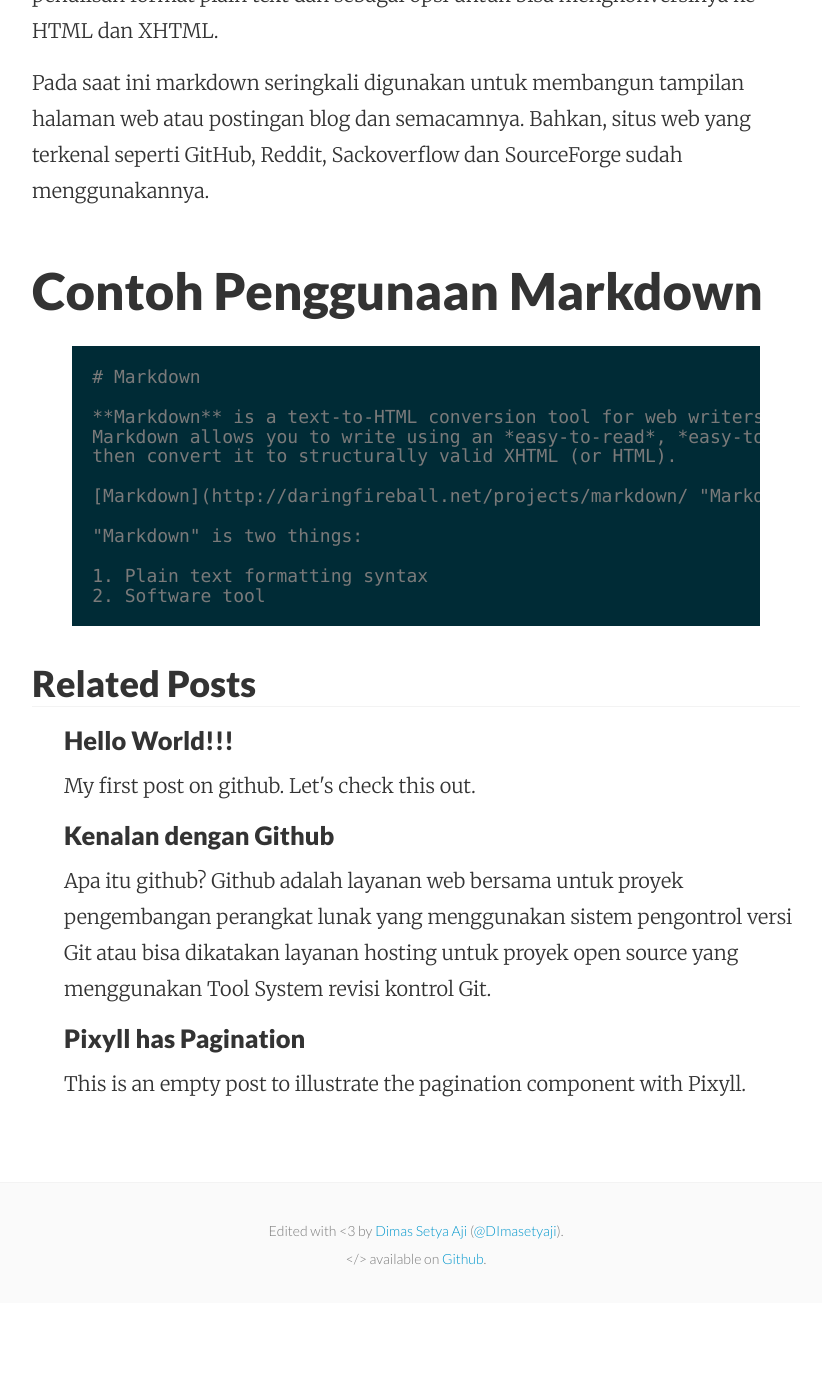
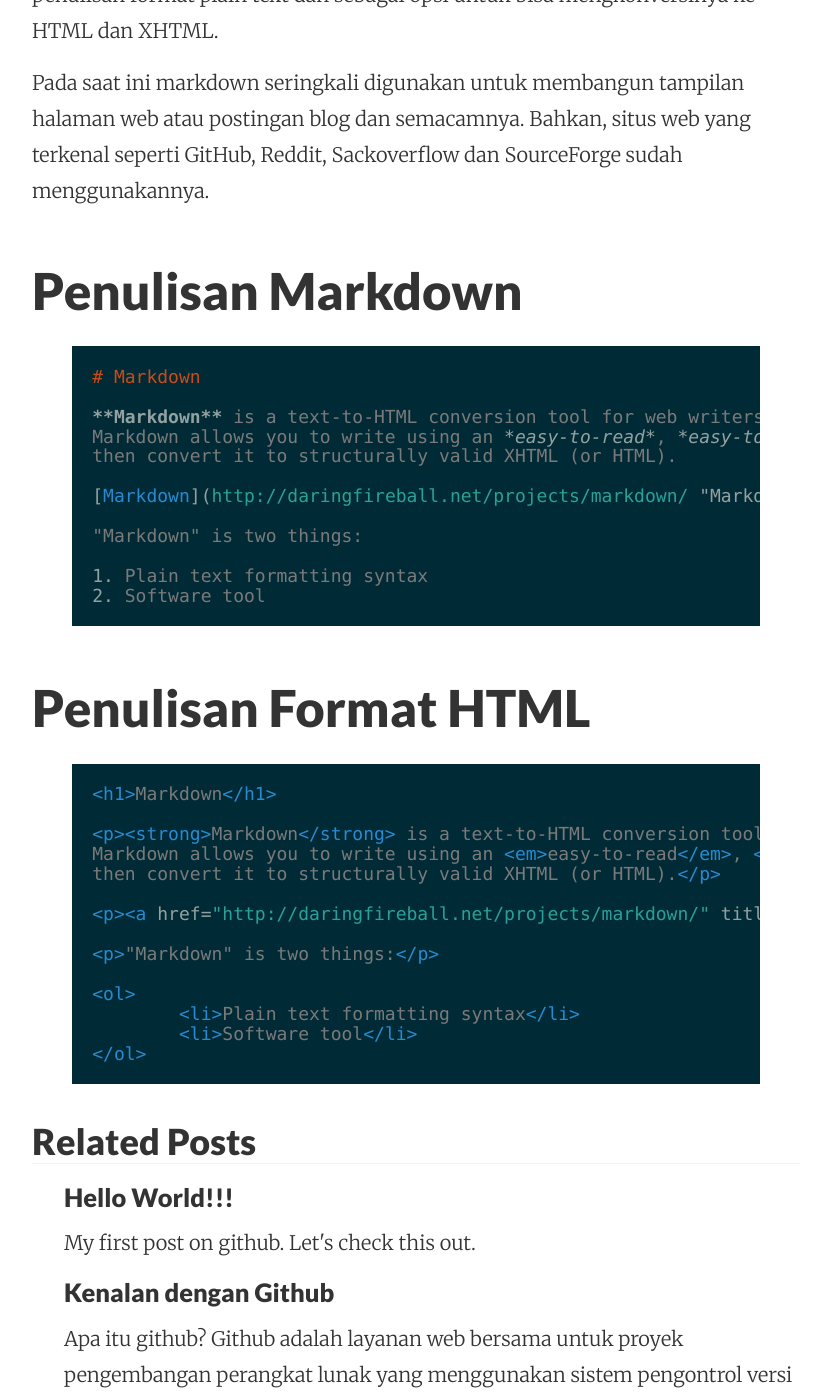
Before and after one commit to D3f4lt/d3f4lt.github.io, a Jekyll site: the page built from _posts/2014-06-09-kenalan-dengan-markdown.md, in a window 1280 px wide and 1400 px high, scrolled down 1263 px. Shown: the whole window, without its empty margins (224-1046 px from the left). Built offline with Jekyll 4.4.1, drawn with Linux system fonts in a browser that asks for light colours; nearby versions of some CDN libraries; before the commit the page ends 2566 px from its top, so only the background shows below that.

Commit message:
Update 2014-06-09-kenalan-dengan-markdown.md

```diff
--- a/_posts/2014-06-09-kenalan-dengan-markdown.md
+++ b/_posts/2014-06-09-kenalan-dengan-markdown.md
@@ -7,7 +7,6 @@ categories: pengetahuan post
 ---
 
 ![Maarkdown](https://octodex.github.com/images/collabocats.jpg)
-
 ## Apa itu Markdown? ##
 
 Markdown merupakan gaya penulisan text-to-HTML yang digunakan untuk membuat konten tertentu pada suatu web dengan kata lain konversi penulisan format berupa plain text yang dikonversi menjadi html pada web. Dengan Markdown memungkinkan untuk membuat sebuah format html dengan sangat sederhana dan hemat. (easy-to-read dan easy-to write)
@@ -16,9 +15,9 @@ Markdown dibuat pertama kali oleh John Gruber sejak 2004 dengan bahasa Perl. Tuj
 
 Pada saat ini markdown seringkali digunakan untuk membangun tampilan halaman web atau postingan blog dan semacamnya. Bahkan, situs web yang terkenal seperti GitHub, Reddit, Sackoverflow dan SourceForge sudah menggunakannya.
 
-## Contoh Penggunaan Markdown
+## Penulisan Markdown
 
-{% highlight html %}
+{% highlight markdown %}
 # Markdown
 
 **Markdown** is a text-to-HTML conversion tool for web writers.
@@ -31,4 +30,25 @@ then convert it to structurally valid XHTML (or HTML).
 
 1. Plain text formatting syntax
 2. Software tool
+
 {% endhighlight %}
+
+## Penulisan Format HTML
+
+{% highlight html %}
+<h1>Markdown</h1>
+
+<p><strong>Markdown</strong> is a text-to-HTML conversion tool for web writers.
+Markdown allows you to write using an <em>easy-to-read</em>, <em>easy-to-write</em> plain text format,
+then convert it to structurally valid XHTML (or HTML).</p>
+
+<p><a href="http://daringfireball.net/projects/markdown/" title="Markdown">Markdown</a></p>
+
+<p>"Markdown" is two things:</p>
+
+<ol>
+	<li>Plain text formatting syntax</li>
+	<li>Software tool</li>
+</ol>
+
+{% endhighlight %}
```
